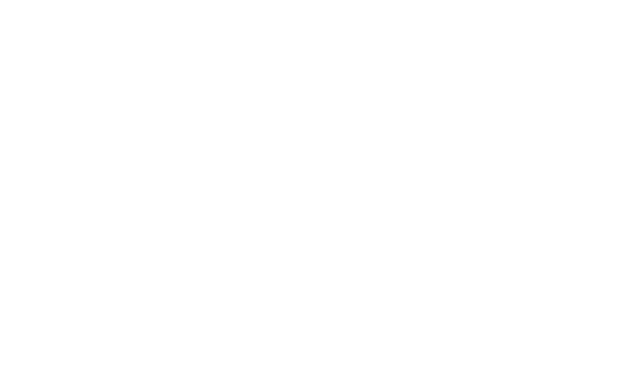
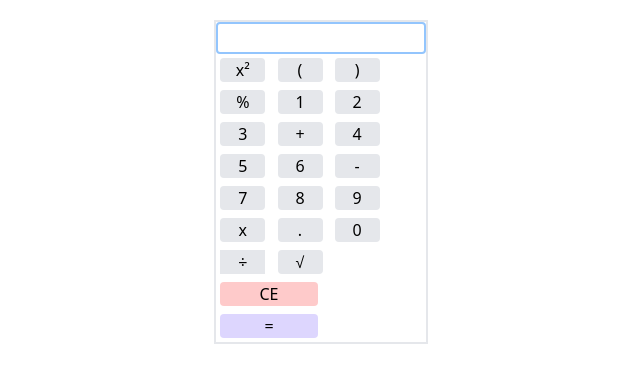
Before and after one commit to JoseRamirezkqa/kqa, a plain HTML site: page index.html in a window 1280 px wide. Shown: the whole page, without its empty margins (319-959 px from the left). Drawn offline with nearby package versions, Linux system fonts and the light colour scheme.

Commit message:
diseño 1.0

```diff
--- a/index.html
+++ b/index.html
@@ -1,12 +1,78 @@
 <!DOCTYPE html>
-<html lang="en">
+<html lang="sp">
+
 <head>
     <meta charset="UTF-8">
     <meta http-equiv="X-UA-Compatible" content="IE=edge">
     <meta name="viewport" content="width=device-width, initial-scale=1.0">
-    <title>Document</title>
+    <script src="https://cdn.tailwindcss.com"></script>
+    <title>Calculadora</title>
+    <style>
+        input::-webkit-outer-spin-button,
+        input::-webkit-inner-spin-button {
+            -webkit-appearance: none;
+            margin: 0;
+        }
+        .w-1\/5{
+            width:21.5% !important;
+        }
+        .w-36{
+            width: 46.5% !important;
+        }
+    </style>
 </head>
+
 <body>
+    <div class="container mx-auto border-2 w-2/12 my-5">
+        <div class="border-2 border-blue-300 w-full h-8 rounded">
+        </div>
+        <div>
+            <button
+            class="bg-gray-200 w-1/5 h-50 my-1 mx-1 hover:bg-gray-300 active:bg-gray-500 focus:bg-gray-400  focus:ring focus:ring-gray-200 focus:outline-none rounded">x²</button>
+            <button
+                class="bg-gray-200 w-1/5 my-1 mx-1 hover:bg-gray-300 active:bg-gray-500 focus:bg-gray-400 focus:ring focus:ring-gray-200 focus:outline-none rounded">(</button>
+            <button
+                class="bg-gray-200 w-1/5 my-1 mx-1 hover:bg-gray-300 active:bg-gray-500 focus:bg-gray-400 focus:ring focus:ring-gray-200 focus:outline-none rounded">)</button>
+                <button
+                class="bg-gray-200 w-1/5 my-1 mx-1 hover:bg-gray-300 active:bg-gray-500 focus:bg-gray-400 focus:ring focus:ring-gray-200 focus:outline-none rounded">%</button>
+            <button
+                class="bg-gray-200 w-1/5 my-1 mx-1 hover:bg-gray-300 active:bg-gray-500 focus:bg-gray-400 focus:ring focus:ring-gray-200 focus:outline-none rounded">1</button>
+            <button
+                class="bg-gray-200 w-1/5 my-1 mx-1 hover:bg-gray-300 active:bg-gray-500 focus:bg-gray-400 focus:ring focus:ring-gray-200 focus:outline-none rounded">2</button>
+            <button
+                class="bg-gray-200 w-1/5 my-1 mx-1 hover:bg-gray-300 active:bg-gray-500 focus:bg-gray-400 focus:ring focus:ring-gray-200 focus:outline-none rounded">3</button>
+            <button
+                class="bg-gray-200 w-1/5 my-1 mx-1 hover:bg-gray-300 active:bg-gray-500 focus:bg-gray-400 focus:ring focus:ring-gray-200 focus:outline-none rounded">+</button>
+            <button
+                class="bg-gray-200 w-1/5 my-1 mx-1 hover:bg-gray-300 active:bg-gray-500 focus:bg-gray-400 focus:ring focus:ring-gray-200 focus:outline-none rounded">4</button>
+            <button
+                class="bg-gray-200 w-1/5 my-1 mx-1 hover:bg-gray-300 active:bg-gray-500 focus:bg-gray-400 focus:ring focus:ring-gray-200 focus:outline-none rounded">5</button>
+            <button
+                class="bg-gray-200 w-1/5 my-1 mx-1 hover:bg-gray-300 active:bg-gray-500 focus:bg-gray-400 focus:ring focus:ring-gray-200 focus:outline-none rounded">6</button>
+            <button
+                class="bg-gray-200 w-1/5 my-1 mx-1 hover:bg-gray-300 active:bg-gray-500 focus:bg-gray-400 focus:ring focus:ring-gray-200 focus:outline-none rounded">-</button>
+            <button
+                class="bg-gray-200 w-1/5 my-1 mx-1 hover:bg-gray-300 active:bg-gray-500 focus:bg-gray-400 focus:ring focus:ring-gray-200 focus:outline-none rounded">7</button>
+            <button
+                class="bg-gray-200 w-1/5 my-1 mx-1 hover:bg-gray-300 active:bg-gray-500 focus:bg-gray-400 focus:ring focus:ring-gray-200 focus:outline-none rounded">8</button>
+            <button
+                class="bg-gray-200 w-1/5 my-1 mx-1 hover:bg-gray-300 active:bg-gray-500 focus:bg-gray-400 focus:ring focus:ring-gray-200 focus:outline-none rounded">9</button>
+                <button
+                class="bg-gray-200 w-1/5 my-1 mx-1 hover:bg-gray-300 active:bg-gray-500 focus:bg-gray-400 focus:ring focus:ring-gray-200 focus:outline-none rounded">x</button>
+            <button
+                class="bg-gray-200 w-1/5 my-1 mx-1 hover:bg-gray-300 active:bg-gray-500 focus:bg-gray-400 focus:ring focus:ring-gray-200 focus:outline-none rounded">.</button>
+            <button
+                class="bg-gray-200 w-1/5 my-1 mx-1 hover:bg-gray-300 active:bg-gray-500 focus:bg-gray-400 focus:ring focus:ring-gray-200 focus:outline-none rounded">0</button>
+                <button
+                class="bg-gray-200 w-1/5 my-1 mx-1 hover:bg-gray-300 active:bg-gray-500 focus:bg-gray-400 focus:ring focus:ring-gray-200 focus:outline-none">÷</button>
+                <button
+                class="bg-gray-200 w-1/5 my-1 mx-1 hover:bg-gray-300 active:bg-gray-500 focus:bg-gray-400 focus:ring focus:ring-gray-200 focus:outline-none rounded">√</button>
+                <button
+                class="bg-red-200 w-36 my-1 mx-1 hover:bg-red-300 active:bg-red-500 focus:bg-red-400 focus:ring focus:ring-red-200 focus:outline-none rounded">CE</button>
+                <button
+                class="bg-violet-200 w-36 my-1 mx-1 hover:bg-violet-300 active:bg-violet-500 focus:bg-violet-400 focus:ring focus:ring-violet-200 focus:outline-none rounded">=</button>
+        </div>
+    </div>
+</body>
 
-</body>
 </html>
```
